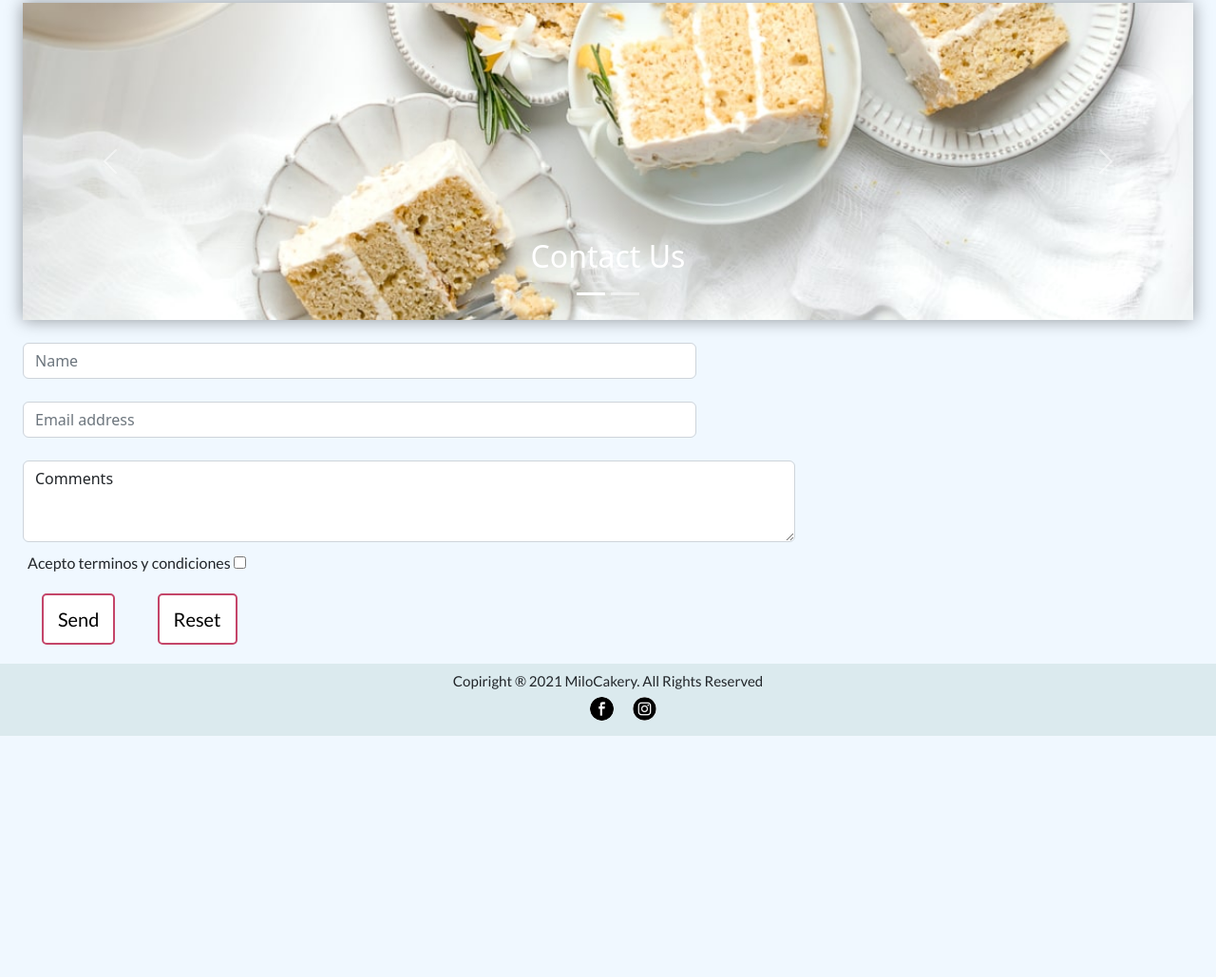
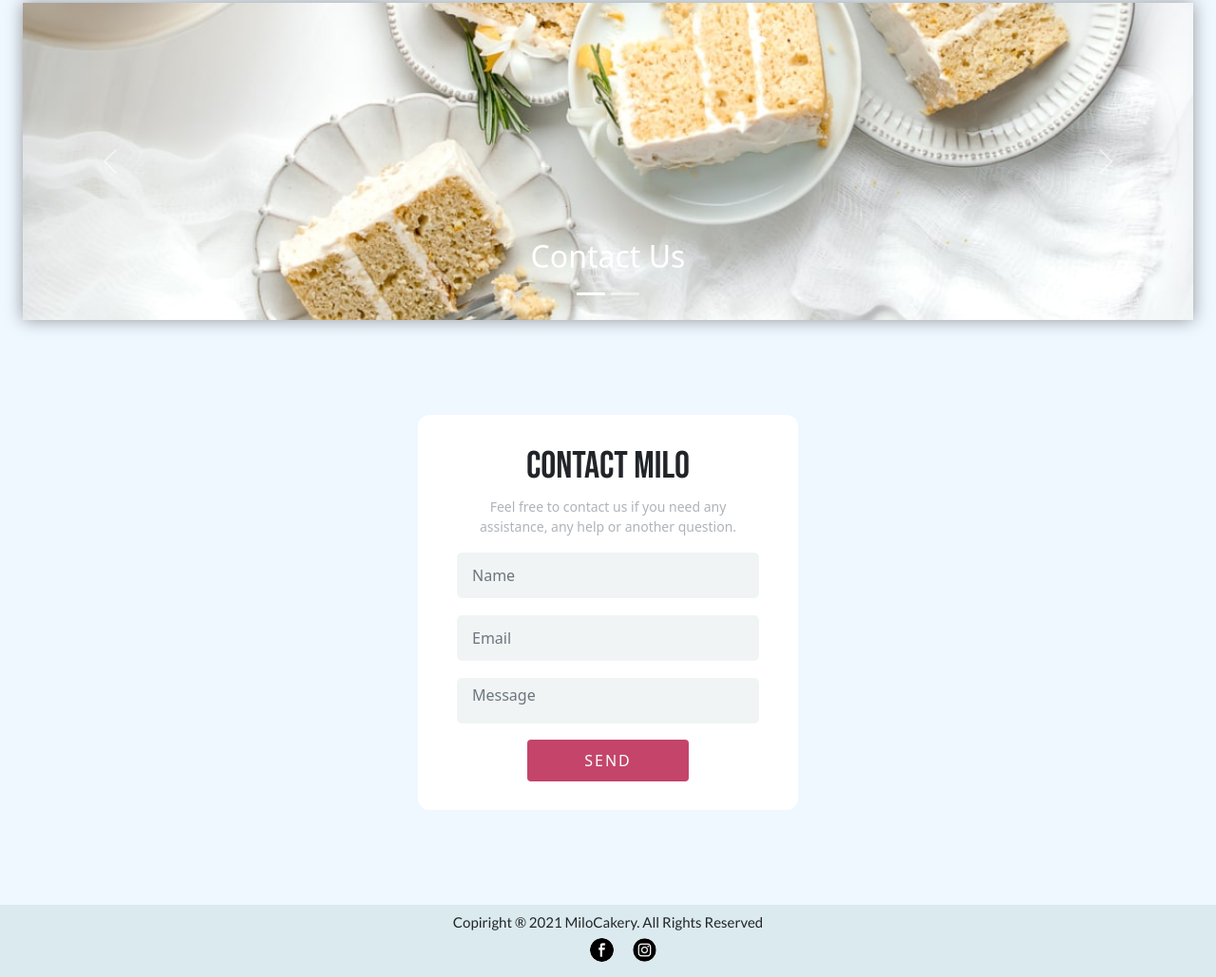
Before and after one commit to TrellixVulnTeam/10_MilocakeryPoncio_SEO_NNZM, a website: page pages/contactus.html in a window 1280 px wide. Shown: the part 170-1199 px from the top of the page at 95% size. Before the commit the page ends 945 px from the top, so only its background shows below. Drawn offline with nearby package versions, Linux system fonts and the light colour scheme.

Commit message:
contactus

```diff
--- a/assets/scss/_contactus.scss
+++ b/assets/scss/_contactus.scss
@@ -1,5 +1,74 @@
-.acepto{
-    margin-top: 10px;
-    font-family: 'Lato', sans-serif;
-    margin-left: 5px;
+.contact-form-wrapper {
+  padding: 100px 0;
 }
+
+.contact-form {
+  padding: 30px 40px;
+  background-color: #ffffff;
+  border-radius: 12px;
+  max-width: 400px;
+  textarea {
+    resize: none;
+    .form-text-area {
+      background-color: #f0f4f5;
+      height: auto;
+      padding-left: 16px;
+      .form-control::placeholder {
+        color: #aeb4b9;
+        font-weight: 500;
+        opacity: 1;
+        .form-control:-ms-input-placeholder {
+          color: #aeb4b9;
+          font-weight: 500;
+          .form-control:focus {
+            border-color: #c44569;
+            box-shadow: inset 0 1px 1px rgba(0, 0, 0, 0.07), 0 0 8px #f33fb0;
+          }
+        }
+      }
+    }
+  }
+}
+
+
+
+.contact-form .form-input,
+.form-text-area {
+  background-color: #f0f4f5;
+  height: 50px;
+  padding-left: 16px;
+}
+
+
+
+.contact-form .title {
+  font-family: 'bebas neue';
+  text-align: center;
+  font-size: 40px;
+  font-weight: 500;
+}
+
+.contact-form .description {
+  color: #aeb4b9;
+  font-size: 14px;
+  text-align: center;
+}
+
+.contact-form .submit-button-wrapper {
+  text-align: center;
+}
+
+.contact-form .submit-button-wrapper input {
+  border: none;
+  border-radius: 4px;
+  background-color: #c44569;
+  color: white;
+  text-transform: uppercase;
+  padding: 10px 60px;
+  font-weight: 500;
+  letter-spacing: 2px;
+}
+
+.contact-form .submit-button-wrapper input:hover {
+  background-color: #d30069;
+}
--- a/pages/contactus.html
+++ b/pages/contactus.html
@@ -43,7 +43,7 @@
             </div>
             <div class="collapse navbar-collapse justify-content-end" id="navbarNav">
               <ul class="navbar-nav">
-                <li class="nav-item align-items-center justify-content-around">
+                <li class="nav-item align-items-center">
                   <a class="face" href="https://www.facebook.com/milocakery/" target="_blank"><img src="../assets/img/Fbicon Chico.jpeg" alt="fb" width="50" height="50"></a>
                 </li>
                 <li class="nav-item">
@@ -84,28 +84,27 @@
           <span class="visually-hidden">Next</span>
         </button>
       </div>
-      <form class="row">
-        <div class="form-group col-12 col-md-7 col-xl-7">
-          <label for="exampleFormControlInput1"></label>
-          <input type="name" class="form-control" id="exampleFormControlInput1" placeholder="Name">
+      <div>
+        <div class="contact-form-wrapper d-flex justify-content-center">
+          <form action="#" class="contact-form">
+            <h5 class="title">Contact MILO</h5>
+            <p class="description">Feel free to contact us if you need any assistance, any help or another question.
+            </p>
+            <div>
+              <input type="text" class="form-control rounded border-white mb-3 form-input" id="name" placeholder="Name" required>
+            </div>
+            <div>
+              <input type="email" class="form-control rounded border-white mb-3 form-input" placeholder="Email" required>
+            </div>
+            <div>
+              <textarea id="message" class="form-control rounded border-white mb-3 form-text-area" rows="5" cols="30" placeholder="Message" required></textarea>
+            </div>
+            <div class="submit-button-wrapper">
+              <input type="submit" value="Send">
+            </div>
+          </form>
         </div>
-        <div class="form-group col-12 col-md-7 col-xl-7">
-          <label for="exampleFormControlInput1"></label>
-          <input type="email" class="form-control" id="exampleFormControlInput1" placeholder="Email address">
-        </div>
-        <div class="form-group col-12 col-md-8 col-xl-8">
-          <label for="exampleFormControlTextarea1"></label>
-          <textarea class="form-control" id="exampleFormControlTextarea1" rows="3">Comments</textarea>
-        </div>
-        <div class="acepto">
-          <label for="Acepto">Acepto terminos y condiciones</label>
-          <input type="checkbox" name="Acepto" value="Send" required>
-        </div>
-        <div>
-            <input class="btn-secundario" type="Submit" value="Send">
-            <input class="btn-secundario" type="reset" value="Reset">
-        </div>
-      </form>
+      </div>
     </main>
     <footer class="row">
       <div class="footer-content">
```
Also changed, not shown: pages/howtoorder.html (+1 -3 lines), assets/css/style.css.
